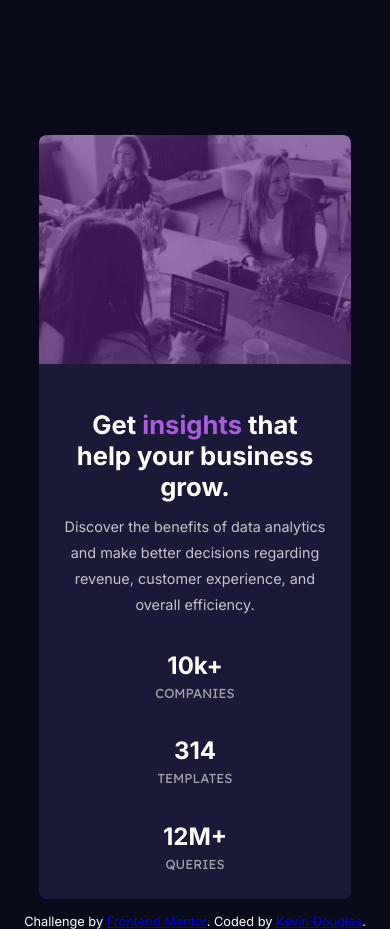
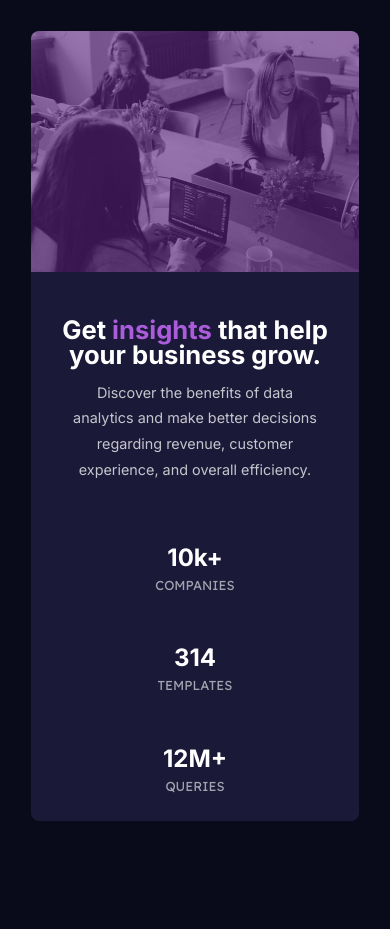
Before and after one commit to qu3bin/stats-card-component, a plain HTML site: page index.html in a window 390 px wide. After the commit the page ends 853 px from the top, so only its background shows below. Drawn offline with Linux system fonts and the light colour scheme.

Commit message:
Improved solution

```diff
--- a/index.html
+++ b/index.html
@@ -19,37 +19,36 @@
 
 </head>
 <body>
-  <div class="container">
-    <main>
+
+  <main class="container">
+
     <section class="card-info">
       <div class="card-header">
         <h1>Get <span>insights</span> that help your business grow.</h1>
         <p class="main-p">Discover the benefits of data analytics and make better decisions regarding revenue, customer experience, and overall efficiency.</p>
       </div>
       <div class="card-stats">
-          <div>
+        <div class="individual">
           <h2>10k+</h2>
           <p class="stat-p">companies</p>
         </div>
-          <div>
+        <div class="individual">
           <h2>314</h2>
           <p class="stat-p">templates</p>
         </div>
-          <div>
+        <div class="individual">
           <h2>12M+</h2>
           <p class="stat-p">queries</p>
         </div>
       </div>
     </section>
-      <section class="card-image">
-        <img class="card-desktop" src="./images/image-header-desktop.jpg" alt="header desktop image">
-        <img class="card-mobile" src="./images/image-header-mobile.jpg" alt="header mobile image">
-      </section>
+
+    <picture class="card-image">
+      <source class="card-mobile" media="(max-width: 720px)" srcset="images/image-header-mobile.jpg">
+      <img class="card-desktop" src="./images/image-header-desktop.jpg" alt="Image of a business meeting">
+    </picture>
+
   </main>
-  </div>
-  <footer class="attribution">
-    Challenge by <a href="https://www.frontendmentor.io?ref=challenge" target="_blank">Frontend Mentor</a>.
-    Coded by <a href="https://github.com/qu3bin/stats-card-component">Kevin Douglas</a>.
-  </footer>
+
 </body>
 </html>
--- a/style.css
+++ b/style.css
@@ -1,40 +1,56 @@
+/* RESET */
 * {
+    border: 0;
+    box-sizing: border-box;
+    font: inherit;
+    font-size: 100%;
     margin: 0;
     padding: 0;
-    box-sizing: border-box;
+    vertical-align: baseline;
+}
+body {
+    line-height: 1;
+}
+img {
+    display: block;
+    max-width: 100%;
+}
+p, h1, h2, h3, h4, h5, h6 {
+    overflow-wrap: break-word;
 }
 
+/* STYLE */
 body {
-    width: 1440px;
-    height: 100vh;
+    align-items: center;
     background-color: hsl(233, 47%, 7%);
     display: flex;
-    flex-direction: column;
-    align-items: center;
+    font-family: 'Inter', sans-serif;
     justify-content: center;
-    margin: auto;
+    min-height: 100vh;
 }
 
-main {
+.container {
+    background-color: hsl(244, 38%, 16%);
+    border-radius: 8px;
     display: flex;
     flex-direction: row;
-    background-color: hsl(244, 38%, 16%);
-    border-radius: 8px;
+    margin: 2vw;
+    max-width: 1080px;
+    min-height: 446px;
     overflow: hidden;
 }
 
 .card-info {
     display: grid;
-    width: 540px;
-    padding: 50px 100px 50px 70px;
+    width: 50%;
+    padding: 3.125rem;
 }
 
 h1 {
     color: hsl(0, 0%, 100%);
-    font-family: 'Inter', sans-serif;
     font-weight: 700;
-    font-size: 35px;
-    margin-top: 20px;
+    font-size: 2.1875rem;
+    margin-top: 1.25rem;
 }
 
 span {
@@ -43,118 +59,86 @@ span {
 
 h2 {
     color: hsl(0, 0%, 100%);
-    font-family: 'Inter', sans-serif;
+    font-size: 1.5rem;
     font-weight: 700;
 }
 
 .main-p {
     color: hsla(0, 0%, 100%, 0.75);
-    font-family: 'Inter', sans-serif;
     font-weight: 400;
-    font-size: 15px;
-    margin-top: 28px;
+    font-size: .9375rem;
+    margin-top: 1.75rem;
     line-height: 1.8;
+    width: 80%;
 }
 
 .card-stats {
     display: flex;
     flex-direction: row;
     justify-content: space-between;
-    margin-top: 60px;
     line-height: 1.5;
-    width: 90%;
+    margin-top: 3.75rem;
+    width: 80%;
+}
+
+.individual {
+    margin-right: 1.5rem;
 }
 
 .stat-p {
     color: hsla(0, 0%, 100%, 0.6);
     text-transform: uppercase;
     font-family: 'Lexend Deca', sans-serif;
+    font-size: .8125rem;
     font-weight: 400;
-    font-size: 13px;
 }
 
 .card-image {
-    max-height: 446px;
     background: hsl(277, 64%, 61%);
+    display: flex;
     filter: brightness(70%) contrast(110%) saturate(120%);
+    max-height: 100%;
+    width: 50%;
 }
 
-img {
-    object-fit: cover;
+.card-desktop {
     opacity: 0.5;
 }
 
-.card-desktop {
-    width: 540px;
-}
-
-.card-mobile {
-    display: none;
-}
-
-.attribution {
-    font-family: 'Inter', sans-serif;
-    text-align: center;
-    color: hsl(0, 0%, 100%);
-}
-
-@media (max-width: 720px) {
+/* QUERY */
+@media screen and (max-width: 720px) {
     body {
-        width: 100vw;
-        height: 100vh;
         text-align: center;
     }
-
     .container {
-        width: 80vw;
-        height: auto;
-        margin-top: 220px;
+        flex-direction: column-reverse;
+        margin: 8vw;
     }
-
-    main {
-        flex-direction: column-reverse;
-    }
-
-    img {
+    .card-image {
         width: 100%;
         height: 100%;
     }
-
-    .card-desktop {
-        display: none;
-    }
-
-    .card-mobile {
-        display: flex;
-    }
-
     .card-info {
         width: 100%;
-        padding: 25px;
+        padding: 1.5625em;
     }
-
     h1 {
         font-size: 1.6em;
     }
-
     .main-p {
         font-size: 0.9em;
-        margin-top: 12px;
+        margin: .8155em auto;
+        width: 93%;
     }
-
     h2 {
-        margin-top: 30px;
+        margin-top: 1.875em;
     }
-
     .card-stats {
         flex-direction: column;
         width: 100%;
         margin: 0;
     }
-
-    .attribution {
-        font-size: 0.8em;
-        position: relative;
-        margin-top: 15px;
+    .individual {
+        margin-right: 0;
     }
 }
```
Lines whose indentation alone changed are shown as unchanged.
